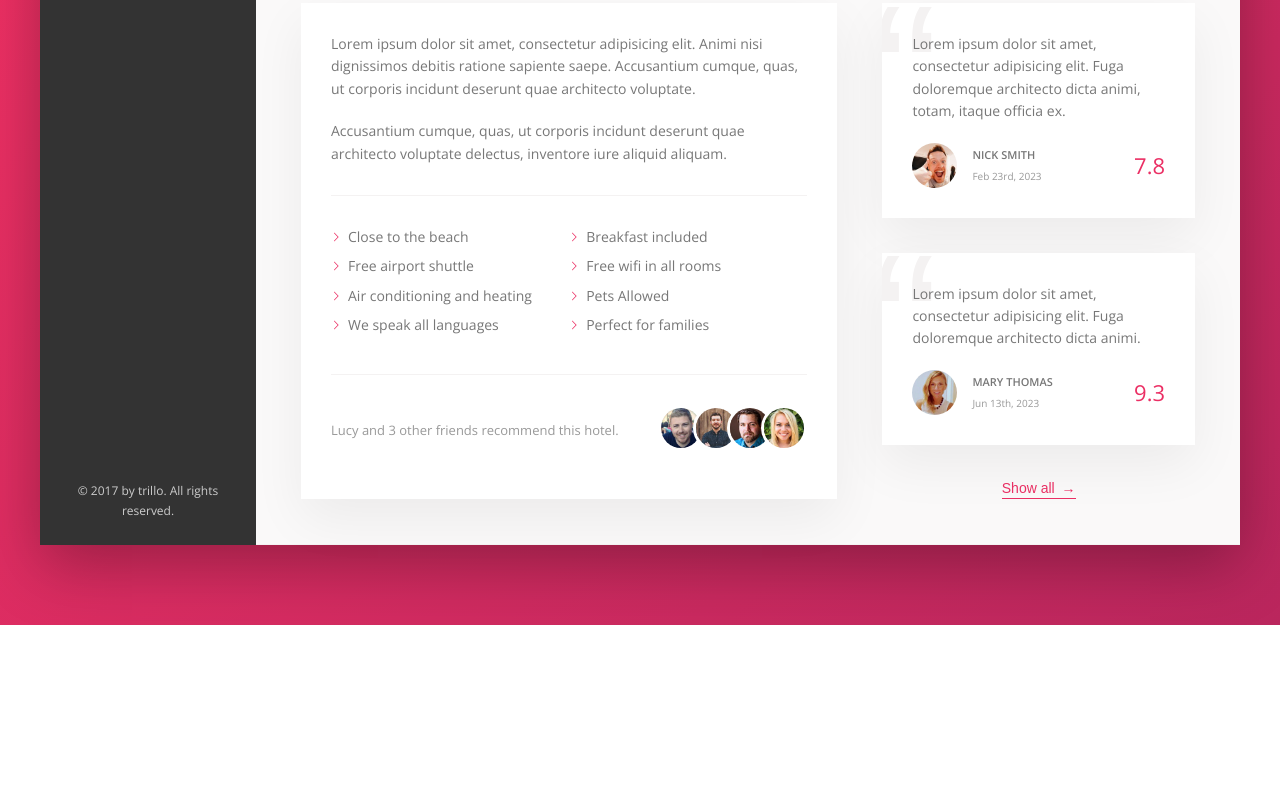
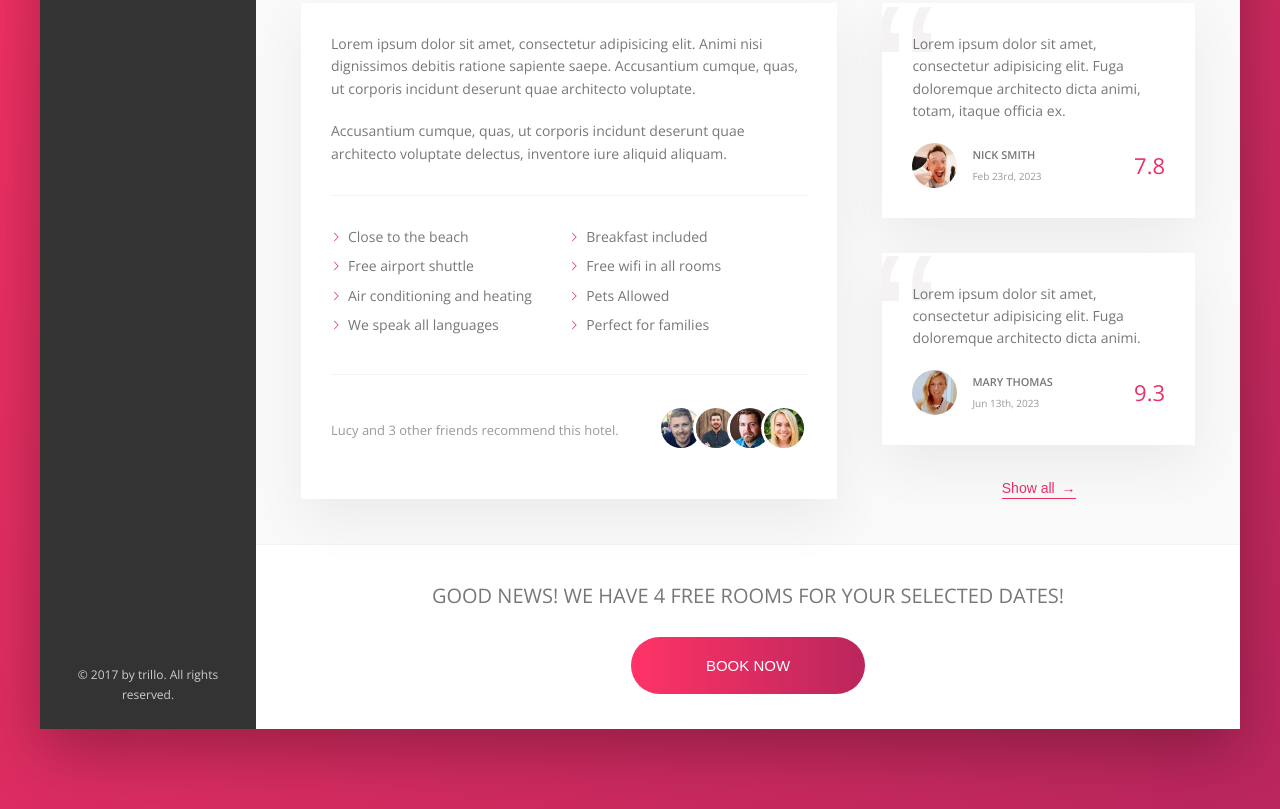
Before and after one commit to jordnlnn/trillo-project, a plain HTML site: page index.html in a window 1280 px wide. Shown: the part 644-1453 px from the top of the page. Before the commit the page ends 1269 px from the top, so only its background shows below. Drawn offline with nearby package versions, Linux system fonts and the light colour scheme.

Commit message:
Built and styled CTA section.

```diff
--- a/css/style.css
+++ b/css/style.css
@@ -391,3 +391,45 @@ body {
     color: var(--color-grey-light-2);
     font-family: sans-serif;
     z-index: 1; }
+
+.cta {
+  padding: 3.5rem 0;
+  text-align: center; }
+  .cta__book-now {
+    font-size: 2rem;
+    font-weight: 300;
+    text-transform: uppercase;
+    margin-bottom: 2.5rem; }
+
+.btn {
+  font-size: 1.5rem;
+  font-weight: 300;
+  text-transform: uppercase;
+  border-radius: 100px;
+  border: none;
+  background-image: linear-gradient(to right, var(--color-primary-light), var(--color-primary-dark));
+  color: #fff;
+  position: relative;
+  overflow: hidden;
+  cursor: pointer; }
+  .btn > * {
+    display: inline-block;
+    height: 100%;
+    width: 100%;
+    transition: all 0.2s; }
+  .btn__visible {
+    padding: 2rem 7.5rem; }
+  .btn__invisible {
+    position: absolute;
+    padding: 2rem 0;
+    left: 0;
+    top: -100%; }
+  .btn:hover {
+    background-image: linear-gradient(to left, var(--color-primary-light), var(--color-primary-dark)); }
+  .btn:hover .btn__visible {
+    transform: translateY(100%); }
+  .btn:hover .btn__invisible {
+    top: 0; }
+  .btn:focus {
+    outline: none;
+    animation: pulsate 1s infinite; }
--- a/index.html
+++ b/index.html
@@ -233,7 +233,23 @@
               <button class="btn-inline">Show all <span>&rarr;</span></button>
 
             </div>
+
+
+
           </div>
+
+          <div class="cta">
+              <h2 class="cta__book-now">
+                Good news! We have 4 free rooms for your selected dates!
+              </h2>
+              <button class="btn">
+                <span class="btn__visible">Book now</span>
+
+                <span class="btn__invisible">Only 4 rooms left</span>
+              </button>
+            </div>
+
+
         </main>
       </div>
     </div>
--- a/sass/_components.scss
+++ b/sass/_components.scss
@@ -445,3 +445,75 @@
     z-index: 1;
   }
 }
+
+////////////////////////
+// CALL TO ACTION
+.cta {
+  padding: 3.5rem 0;
+  text-align: center;
+
+  &__book-now {
+    font-size: 2rem;
+    font-weight: 300;
+    text-transform: uppercase;
+    margin-bottom: 2.5rem;
+  }
+}
+
+////////////////////////
+// CALL TO ACTION
+.btn {
+  font-size: 1.5rem;
+  font-weight: 300;
+  text-transform: uppercase;
+  border-radius: 100px;
+  border: none;
+  background-image: linear-gradient(
+    to right,
+    var(--color-primary-light),
+    var(--color-primary-dark)
+  );
+  color: #fff;
+  position: relative;
+  overflow: hidden;
+  cursor: pointer;
+
+  & > * {
+    display: inline-block;
+    height: 100%;
+    width: 100%;
+    transition: all 0.2s;
+  }
+
+  &__visible {
+    padding: 2rem 7.5rem;
+  }
+
+  &__invisible {
+    position: absolute;
+    padding: 2rem 0;
+    left: 0;
+    top: -100%;
+  }
+
+  &:hover {
+    background-image: linear-gradient(
+      to left,
+      var(--color-primary-light),
+      var(--color-primary-dark)
+    );
+  }
+
+  &:hover &__visible {
+    transform: translateY(100%);
+  }
+
+  &:hover &__invisible {
+    top: 0;
+  }
+
+  &:focus {
+    outline: none;
+    animation: pulsate 1s infinite;
+  }
+}
```
